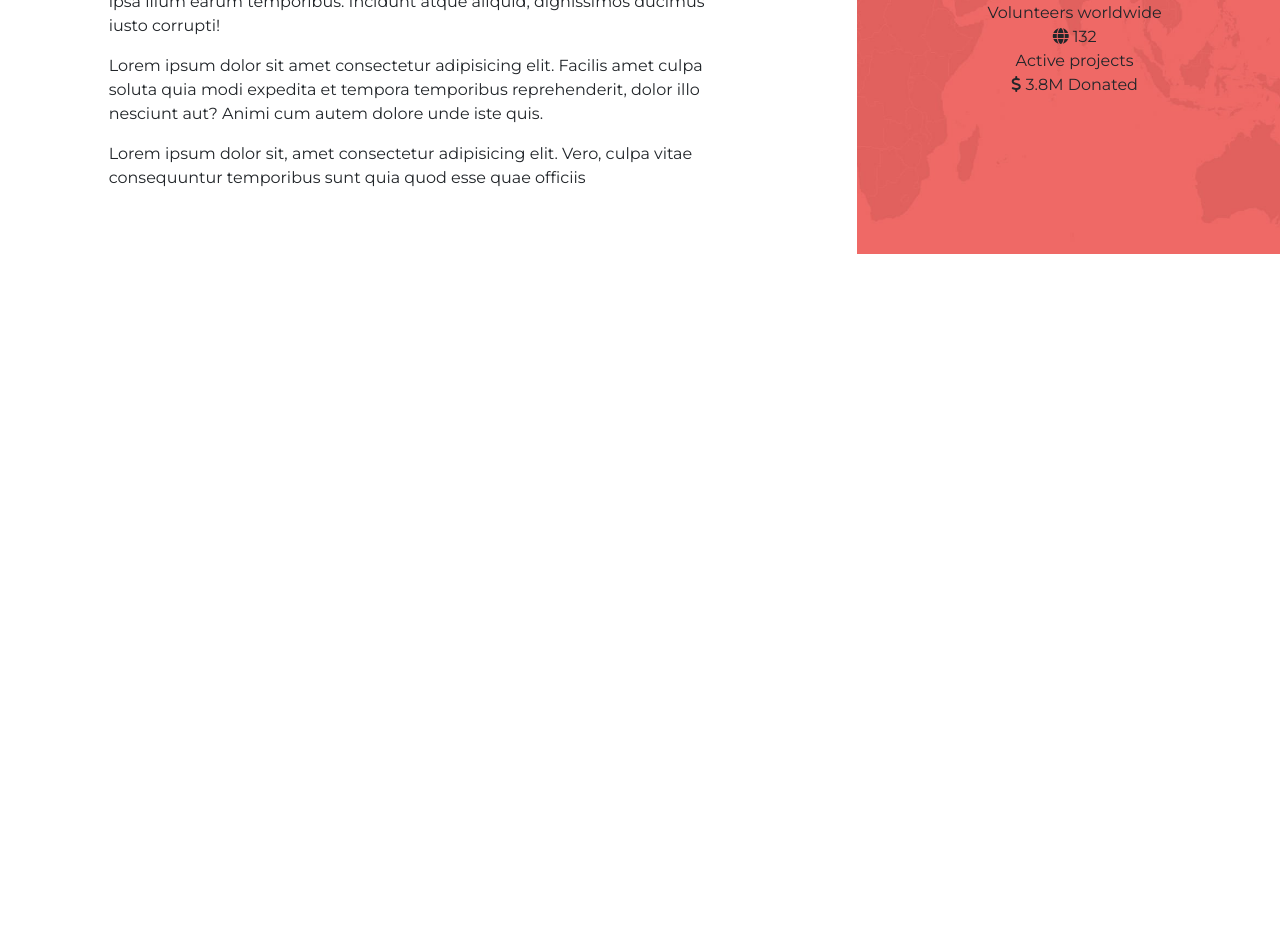
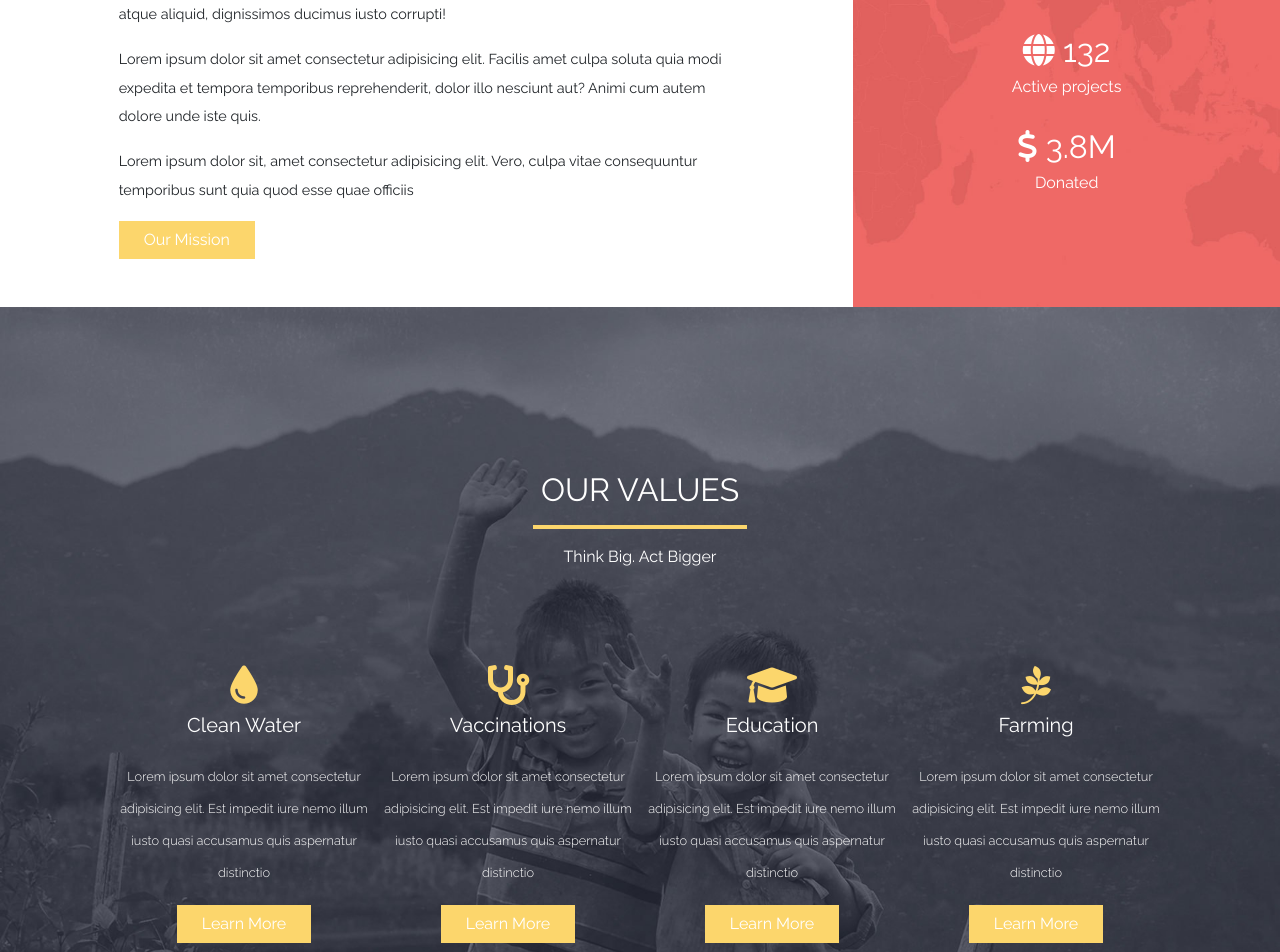
Before and after one commit to Nuccia955/proj-html-vuejs, a Vue app: page / in a window 1280 px wide. Shown: the part 980-1932 px from the top of the page. Before the commit the page ends 1234 px from the top, so only its background shows below. Built offline with nearby package versions, Linux system fonts and the light colour scheme.

Commit message:
add static section values

```diff
--- a/public/index.html
+++ b/public/index.html
@@ -7,7 +7,7 @@
     <link rel="icon" href="<%= BASE_URL %>favicon.ico">
     <link rel="preconnect" href="https://fonts.googleapis.com">
     <link rel="preconnect" href="https://fonts.gstatic.com" crossorigin>
-    <link href="https://fonts.googleapis.com/css2?family=Montserrat:wght@300;400;600&display=swap" rel="stylesheet">
+    <link href="https://fonts.googleapis.com/css2?family=Raleway:wght@300;400;600&display=swap" rel="stylesheet">
     <link rel='stylesheet' href='https://cdnjs.cloudflare.com/ajax/libs/font-awesome/6.0.0-beta3/css/all.min.css' integrity='sha512-Fo3rlrZj/k7ujTnHg4CGR2D7kSs0v4LLanw2qksYuRlEzO+tcaEPQogQ0KaoGN26/zrn20ImR1DfuLWnOo7aBA==' crossorigin='anonymous'/>
     <title><%= htmlWebpackPlugin.options.title %></title>
   </head>
--- a/src/App.vue
+++ b/src/App.vue
@@ -35,7 +35,7 @@ img {
 }
 
 #app {
-    font-family: 'Montserrat', sans-serif;
+    font-family: 'Raleway', sans-serif;
     cursor: default;
 }
 </style>
--- a/src/components/Main.vue
+++ b/src/components/Main.vue
@@ -1,27 +1,29 @@
 <template>
     <main>
-        <!-- section project numbers -->
-        <section class="project-numbers">
+        <!-- section project statistics -->
+        <section class="project-statistics container-fluid">
                 <div class="row">
                     <div class="text col-6 offset-1 py-5">
-                        <h2>Every Moment Counts</h2>
+                        <h2 class="text-uppercase">Every Moment Counts</h2>
                         <hr class="col-2">
-                        <p>Lorem ipsum dolor sit amet consectetur adipisicing elit. Magnam ipsam, perferendis tempora aperiam quos quisquam numquam iure nam mollitia ipsa illum earum temporibus. Incidunt atque aliquid, dignissimos ducimus iusto corrupti!</p>
+                        <p class="lh-lg">Lorem ipsum dolor sit amet consectetur adipisicing elit. Magnam ipsam, perferendis tempora aperiam quos quisquam numquam iure nam mollitia ipsa illum earum temporibus. Incidunt atque aliquid, dignissimos ducimus iusto corrupti!</p>
 
-                        <p>Lorem ipsum dolor sit amet consectetur adipisicing elit. Facilis amet culpa soluta quia modi expedita et tempora temporibus reprehenderit, dolor illo nesciunt aut? Animi cum autem dolore unde iste quis.</p>
+                        <p class="lh-lg">Lorem ipsum dolor sit amet consectetur adipisicing elit. Facilis amet culpa soluta quia modi expedita et tempora temporibus reprehenderit, dolor illo nesciunt aut? Animi cum autem dolore unde iste quis.</p>
 
-                        <p>Lorem ipsum dolor sit, amet consectetur adipisicing elit. Vero, culpa vitae consequuntur temporibus sunt quia quod esse quae officiis</p>
+                        <p class="lh-lg">Lorem ipsum dolor sit, amet consectetur adipisicing elit. Vero, culpa vitae consequuntur temporibus sunt quia quod esse quae officiis</p>
+
+                        <a href="/" class="btn px-4">Our Mission</a>
                     </div>
 
                     <div class="statistics col-4 offset-1 d-flex flex-column justify-content-center align-items-center">
-                        <div class="data text-center">
+                        <div class="data text-center mb-4">
                             <div class="number">
                                 <i class="far fa-heart"></i>
                                 2032
                             </div>
                             <span>Volunteers worldwide</span>
                         </div>
-                        <div class="data text-center">
+                        <div class="data text-center mb-4">
                             <div class="number">
                                 <i class="fas fa-globe"></i>
                                 132
@@ -32,14 +34,47 @@
                             <div class="number">
                                 <i class="fas fa-dollar-sign"></i>
                                 3.8M
-                                <span>Donated</span>
                             </div>
+                            <span>Donated</span>
                         </div>
                     </div>
                 </div>
         </section>
+
         <!-- section project values -->
-
+        <section class="project-values d-flex flex-column justify-content-center">
+            <div class="title text-center">
+                <h2 class="text-uppercase">Our values</h2>
+                <hr class="col-2 mx-auto">
+                <span>Think Big. Act Bigger</span>
+            </div>
+            <div class="values-list d-flex justify-content-center">
+                <div class="value text-center px-2">
+                    <i class="fas fa-tint mb-2"></i>
+                    <h5 class="mb-4">Clean Water</h5>
+                    <p>Lorem ipsum dolor sit amet consectetur adipisicing elit. Est impedit iure nemo illum iusto quasi accusamus quis aspernatur distinctio </p>
+                    <a href="/" class="btn px-4">Learn More</a>
+                </div>
+                <div class="value text-center px-2">
+                    <i class="fas fa-stethoscope mb-2"></i>
+                    <h5 class="mb-4">Vaccinations</h5>
+                    <p>Lorem ipsum dolor sit amet consectetur adipisicing elit. Est impedit iure nemo illum iusto quasi accusamus quis aspernatur distinctio </p>
+                    <a href="/" class="btn px-4">Learn More</a>
+                </div>
+                <div class="value text-center px-2">
+                    <i class="fas fa-graduation-cap mb-2"></i>
+                    <h5 class="mb-4">Education</h5>
+                    <p>Lorem ipsum dolor sit amet consectetur adipisicing elit. Est impedit iure nemo illum iusto quasi accusamus quis aspernatur distinctio </p>
+                    <a href="/" class="btn px-4">Learn More</a>
+                </div>
+                <div class="value text-center px-2">
+                    <i class="fab fa-pagelines mb-2"></i>
+                    <h5 class="mb-4">Farming</h5>
+                    <p>Lorem ipsum dolor sit amet consectetur adipisicing elit. Est impedit iure nemo illum iusto quasi accusamus quis aspernatur distinctio </p>
+                    <a href="/" class="btn px-4">Learn More</a>
+                </div>
+            </div>
+        </section>
         <!-- section recent causes gallery -->
 
         <!-- section articles -->
@@ -58,16 +93,71 @@ export default {
 @import "../../styles/colors.scss";
 
 main {
-    .project-numbers {
+    .project-statistics {
         hr {
             color: $goldenrod;
             opacity: 1;
             border: 2px solid;
         }
+        .text {
+            p {
+                font-size: 0.9em;
+            }
+            a {
+                color: white;
+                background-color: $goldenrod;
+                border-radius: 0;
+                outline: none;
+                &:hover {
+                    background-color: #fcd66cd7;
+                }
+            }
+        }
         .statistics {
             background-image: url('../assets/home-content-bg-1.jpg');
             background-size: cover;
             background-position: center;
+            .data {
+                color: white;
+                .number {
+                    font-size: 2em;
+                }
+            }
+        }
+    }
+
+    .project-values {
+        height: 100vh;
+        background-image: url('../assets/home-content-bg-2.jpg');
+        background-size: cover;
+        background-position: center;
+        color: white;
+        hr {
+            opacity: 1;
+            border: 2px solid $goldenrod;
+        }
+        .values-list {
+            margin-top: 6em;
+            padding: 0 7em;
+            .value {
+                i {
+                    color: $goldenrod;
+                    font-size: 2.5em;
+                }
+                p {
+                    font-size: 0.8em;
+                    font-weight: 300;
+                    line-height: 2.5em;
+                }
+                a {
+                    color: white;
+                    background-color: $goldenrod;
+                    border-radius: 0;
+                    &:hover {
+                        background-color: #fcd66cd7;
+                    }
+                }
+            }
         }
     }
 }
```
